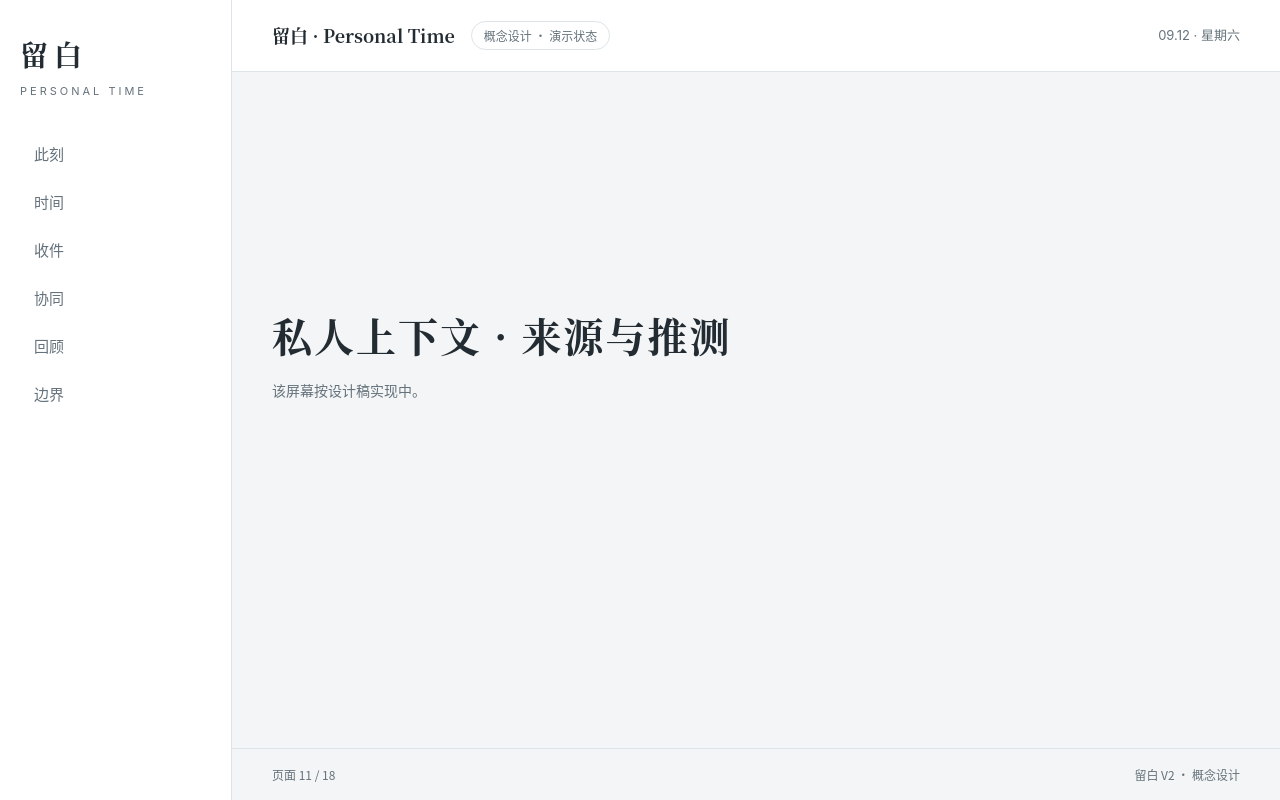
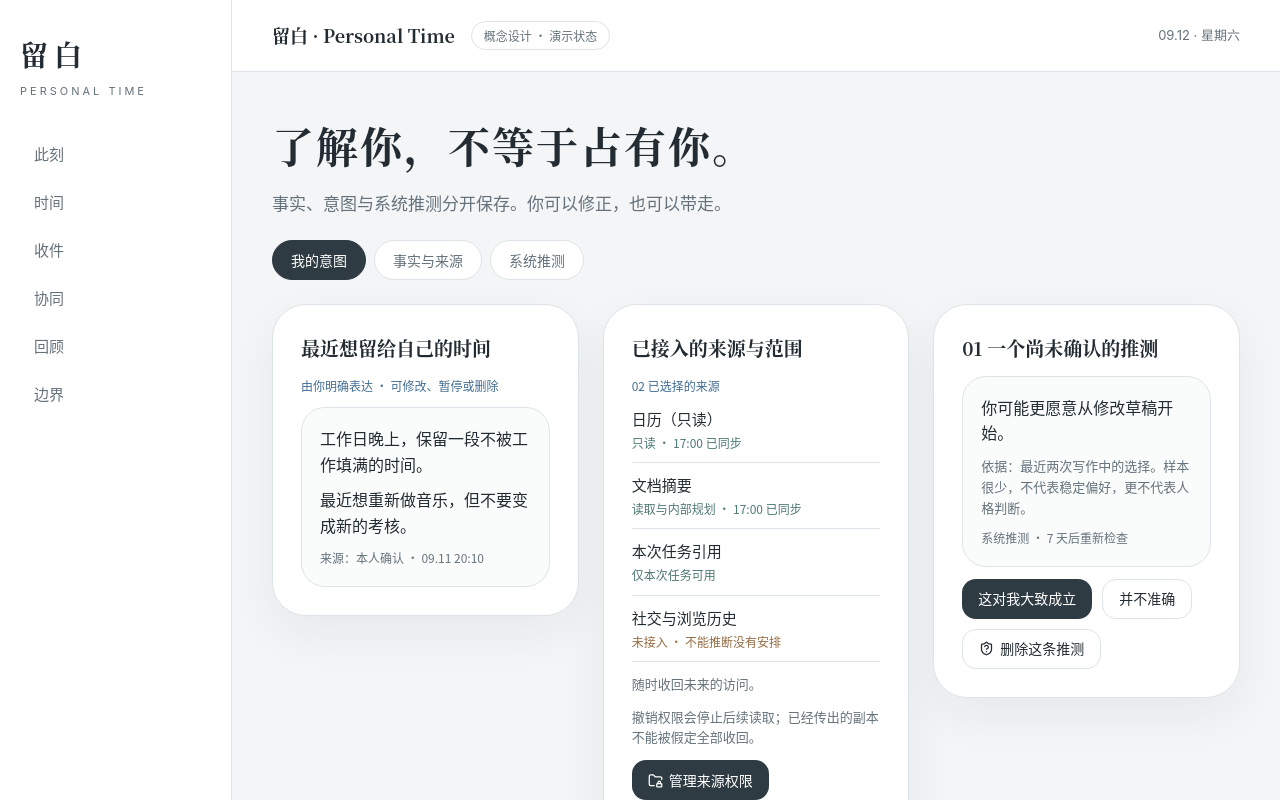
Before and after one commit to tim0n1994/leubai-v2, a React (Vite) app: page /context in a window 1280 px wide. Shown: the top 800 px of the page. Built offline with nearby package versions, Linux system fonts and the light colour scheme.

Commit message:
feat(screen): s11 private-context

```diff
--- a/src/routes/groupC.tsx
+++ b/src/routes/groupC.tsx
@@ -1,34 +1,53 @@
+import { S11Context } from "../screens/s11-context/S11Context";
+import { S12Review } from "../screens/s12-review/S12Review";
+import { S13Sync } from "../screens/s13-sync/S13Sync";
+import { S14Capture } from "../screens/s14-capture/S14Capture";
+import { S15MNow } from "../screens/s15-m-now/S15MNow";
+import { S16MPlan } from "../screens/s16-m-plan/S16MPlan";
+import { S17MAuth } from "../screens/s17-m-auth/S17MAuth";
+import { S18MBlank } from "../screens/s18-m-blank/S18MBlank";
+import { MobileStage } from "../shell/Shell";
 import type { RouteGroup } from "./types";
-
-function ScreenStub({ id, title }: { id: string; title: string }) {
-  return (
-    <section className="stub" data-page={id}>
-      <h1 className="stub-title">{title}</h1>
-      <p className="stub-note">该屏幕按设计稿实现中。</p>
-    </section>
-  );
-}
-
-function MobileStub({ id, title }: { id: string; title: string }) {
-  return (
-    <section className="stub" data-page={id}>
-      <h1 className="stub-title">{title}</h1>
-      <p className="stub-note">该屏幕按设计稿实现中。</p>
-    </section>
-  );
-}
 
 export const groupC: RouteGroup = {
   shell: [
-    { path: "/context", element: <ScreenStub id="s11" title="私人上下文 · 来源与推测" /> },
-    { path: "/review", element: <ScreenStub id="s12" title="时间回顾 · 收益不做假账" /> },
-    { path: "/sync", element: <ScreenStub id="s13" title="同步异常 · 未知与接管" /> },
-    { path: "/capture", element: <ScreenStub id="s14" title="快捷输入 · 意图与约束" /> },
+    { path: "/context", element: <S11Context /> },
+    { path: "/review", element: <S12Review /> },
+    { path: "/sync", element: <S13Sync /> },
+    { path: "/capture", element: <S14Capture /> },
   ],
   bare: [
-    { path: "/m/now", element: <MobileStub id="s15" title="移动端 · 此刻" /> },
-    { path: "/m/plan", element: <MobileStub id="s16" title="移动端 · 自适应方案" /> },
-    { path: "/m/auth", element: <MobileStub id="s17" title="移动端 · 一次性授权" /> },
-    { path: "/m/blank", element: <MobileStub id="s18" title="移动端 · 留白时刻" /> },
+    {
+      path: "/m/now",
+      element: (
+        <MobileStage>
+          <S15MNow />
+        </MobileStage>
+      ),
+    },
+    {
+      path: "/m/plan",
+      element: (
+        <MobileStage>
+          <S16MPlan />
+        </MobileStage>
+      ),
+    },
+    {
+      path: "/m/auth",
+      element: (
+        <MobileStage>
+          <S17MAuth />
+        </MobileStage>
+      ),
+    },
+    {
+      path: "/m/blank",
+      element: (
+        <MobileStage>
+          <S18MBlank />
+        </MobileStage>
+      ),
+    },
   ],
 };
--- /dev/null
+++ b/src/screens/s11-context/S11Context.tsx
@@ -0,0 +1,135 @@
+import { useState } from "react";
+import { Download, FolderLock, ShieldQuestion } from "lucide-react";
+import "./s11-context.css";
+
+const TABS = [
+  { id: "intent", label: "我的意图" },
+  { id: "sources", label: "事实与来源" },
+  { id: "inference", label: "系统推测" },
+];
+
+export function S11Context() {
+  const [tab, setTab] = useState("intent");
+  const [rejected, setRejected] = useState(false);
+  return (
+    <section className="s11" data-page="s11" aria-label="私人上下文">
+      <header className="s11-head">
+        <h1 className="s11-title">了解你，不等于占有你。</h1>
+        <p className="s11-sub">
+          事实、意图与系统推测分开保存。你可以修正，也可以带走。
+        </p>
+      </header>
+
+      <div className="s11-tablist" role="tablist" aria-label="私人上下文分区">
+        {TABS.map((item) => (
+          <button
+            key={item.id}
+            type="button"
+            role="tab"
+            aria-selected={tab === item.id}
+            className={
+              tab === item.id ? "s11-tab is-active" : "s11-tab"
+            }
+            onClick={() => setTab(item.id)}
+          >
+            {item.label}
+          </button>
+        ))}
+      </div>
+
+      <div className="s11-grid">
+        <article className="s11-panel">
+          <p className="s11-panel-kicker">最近想留给自己的时间</p>
+          <p className="s11-badge">由你明确表达 · 可修改、暂停或删除</p>
+          <div className="s11-card">
+            <p className="s11-card-line">
+              工作日晚上，保留一段不被工作填满的时间。
+            </p>
+            <p className="s11-card-line">
+              最近想重新做音乐，但不要变成新的考核。
+            </p>
+            <p className="s11-card-src">来源：本人确认 · 09.11 20:10</p>
+          </div>
+        </article>
+
+        <article className="s11-panel">
+          <p className="s11-panel-kicker">已接入的来源与范围</p>
+          <p className="s11-badge">02 已选择的来源</p>
+          <ul className="s11-sources">
+            <li>
+              <span>日历（只读）</span>
+              <span className="s11-src-state">只读 · 17:00 已同步</span>
+            </li>
+            <li>
+              <span>文档摘要</span>
+              <span className="s11-src-state">
+                读取与内部规划 · 17:00 已同步
+              </span>
+            </li>
+            <li>
+              <span>本次任务引用</span>
+              <span className="s11-src-state">仅本次任务可用</span>
+            </li>
+            <li>
+              <span>社交与浏览历史</span>
+              <span className="s11-src-state is-off">
+                未接入 · 不能推断没有安排
+              </span>
+            </li>
+          </ul>
+          <p className="s11-note">随时收回未来的访问。</p>
+          <p className="s11-note">
+            撤销权限会停止后续读取；已经传出的副本不能被假定全部收回。
+          </p>
+          <div className="s11-actions">
+            <button type="button" className="s11-btn">
+              <FolderLock size={15} aria-hidden="true" />
+              管理来源权限
+            </button>
+            <button type="button" className="s11-btn s11-btn-ghost">
+              <Download size={15} aria-hidden="true" />
+              导出我的记录
+            </button>
+          </div>
+        </article>
+
+        <article className="s11-panel">
+          <p className="s11-panel-kicker">01 一个尚未确认的推测</p>
+          <div className="s11-card">
+            <p className="s11-card-line">你可能更愿意从修改草稿开始。</p>
+            <p className="s11-note">
+              依据：最近两次写作中的选择。样本很少，不代表稳定偏好，更不代表人格判断。
+            </p>
+            <p className="s11-card-src">系统推测 · 7 天后重新检查</p>
+          </div>
+          {rejected ? (
+            <p className="s11-reject-note">
+              已标记为不准确。这条推测不会再被默默套用。
+            </p>
+          ) : null}
+          <div className="s11-actions">
+            <button type="button" className="s11-btn">
+              这对我大致成立
+            </button>
+            <button
+              type="button"
+              className="s11-btn s11-btn-ghost"
+              disabled={rejected}
+              onClick={() => setRejected(true)}
+            >
+              并不准确
+            </button>
+            <button type="button" className="s11-btn s11-btn-ghost">
+              <ShieldQuestion size={15} aria-hidden="true" />
+              删除这条推测
+            </button>
+          </div>
+        </article>
+      </div>
+
+      <footer className="s11-foot">
+        不把点击、接受率或使用时长当作你的生活目标。
+      </footer>
+    </section>
+  );
+}
--- /dev/null
+++ b/src/screens/s11-context/s11-context.css
@@ -0,0 +1,168 @@
+.s11 {
+  display: flex;
+  flex-direction: column;
+  gap: 24px;
+}
+
+.s11-title {
+  margin: 0;
+  font-family: var(--font-serif);
+  font-size: 42px;
+  font-weight: 600;
+  letter-spacing: 2px;
+}
+
+.s11-sub {
+  margin: 10px 0 0;
+  color: var(--text-2);
+  font-size: 17px;
+}
+
+.s11-tablist {
+  display: flex;
+  gap: 8px;
+}
+
+.s11-tab {
+  height: 40px;
+  padding: 0 18px;
+  border: 1px solid var(--divider);
+  border-radius: 999px;
+  background: var(--surface);
+  font-size: 14px;
+  color: var(--text-2);
+}
+
+.s11-tab.is-active {
+  border-color: var(--graphite);
+  background: var(--graphite);
+  color: #fff;
+}
+
+.s11-grid {
+  display: grid;
+  grid-template-columns: repeat(3, minmax(0, 1fr));
+  gap: 24px;
+  align-items: start;
+}
+
+.s11-panel {
+  display: flex;
+  flex-direction: column;
+  gap: 12px;
+  padding: 28px;
+  background: var(--surface);
+  border: 1px solid var(--divider);
+  border-radius: var(--radius-lg);
+  box-shadow: var(--shadow-panel);
+}
+
+.s11-panel-kicker {
+  margin: 0;
+  font-family: var(--font-serif);
+  font-size: 19px;
+  font-weight: 600;
+}
+
+.s11-badge {
+  margin: 0;
+  font-size: 12px;
+  color: var(--info);
+}
+
+.s11-card {
+  display: flex;
+  flex-direction: column;
+  gap: 10px;
+  padding: 18px;
+  border: 1px solid var(--divider);
+  border-radius: var(--radius-sm);
+  background: var(--surface-2);
+}
+
+.s11-card-line {
+  margin: 0;
+  font-size: 16px;
+}
+
+.s11-card-src {
+  margin: 0;
+  font-size: 12px;
+  color: var(--text-2);
+}
+
+.s11-sources {
+  margin: 0;
+  padding: 0;
+  list-style: none;
+  display: flex;
+  flex-direction: column;
+  gap: 10px;
+}
+
+.s11-sources li {
+  display: flex;
+  flex-direction: column;
+  gap: 2px;
+  padding-bottom: 10px;
+  border-bottom: 1px solid var(--divider);
+  font-size: 15px;
+}
+
+.s11-src-state {
+  font-size: 12px;
+  color: var(--ok);
+}
+
+.s11-src-state.is-off {
+  color: var(--warm);
+}
+
+.s11-note {
+  margin: 0;
+  font-size: 13px;
+  color: var(--text-2);
+}
+
+.s11-actions {
+  display: flex;
+  flex-wrap: wrap;
+  gap: 10px;
+}
+
+.s11-btn {
+  display: inline-flex;
+  align-items: center;
+  gap: 6px;
+  height: 40px;
+  padding: 0 16px;
+  border: none;
+  border-radius: 14px;
+  background: var(--graphite);
+  color: #fff;
+  font-size: 14px;
+}
+
+.s11-btn:disabled {
+  opacity: 0.45;
+  cursor: default;
+}
+
+.s11-btn-ghost {
+  background: transparent;
+  border: 1px solid var(--divider);
+  color: var(--text);
+}
+
+.s11-reject-note {
+  margin: 0;
+  font-size: 13px;
+  color: var(--warm);
+}
+
+.s11-foot {
+  padding-top: 8px;
+  border-top: 1px solid var(--divider);
+  font-size: 12px;
+  color: var(--text-2);
+}
```
Also changed, not shown: evidence/screenshots/s11.png (added).
